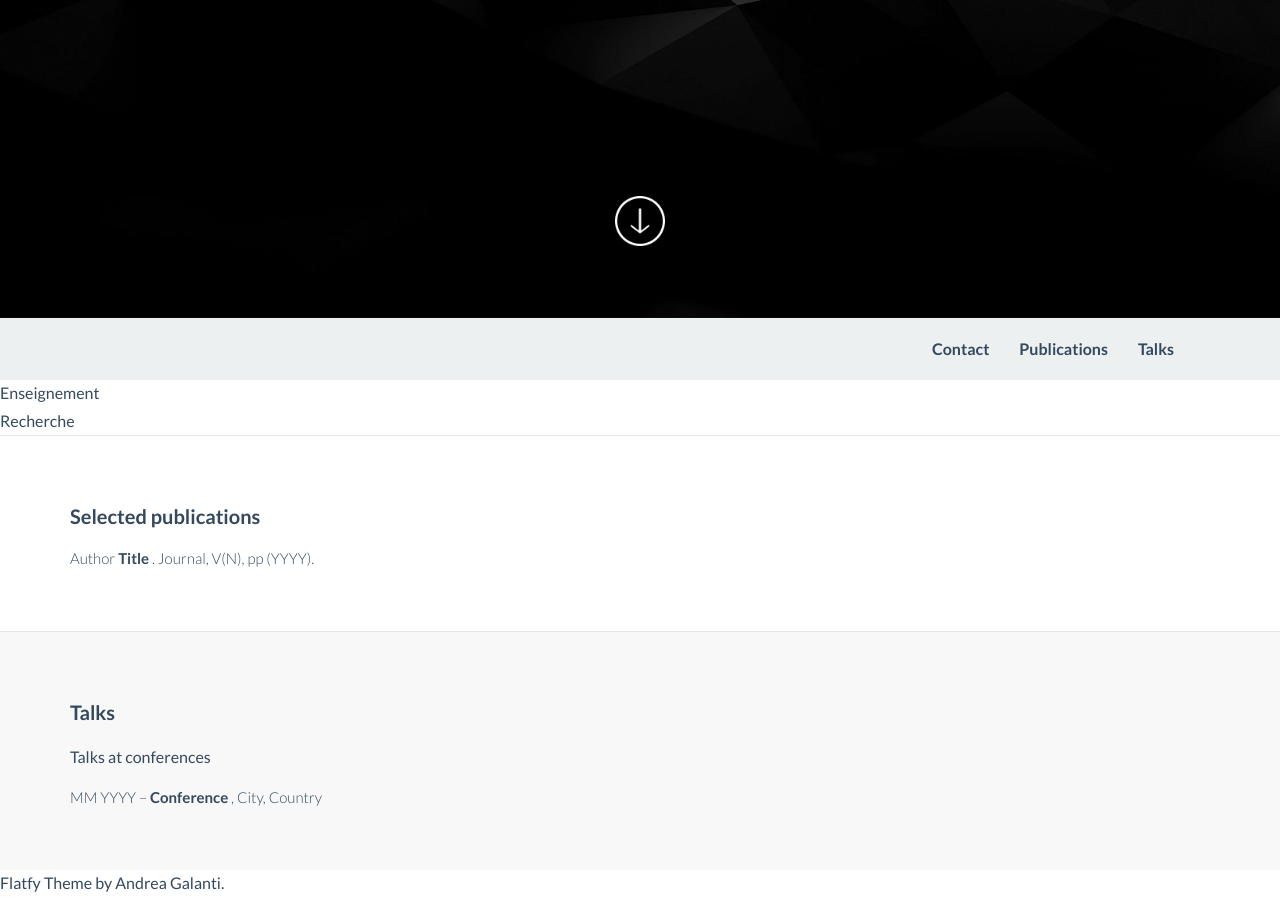
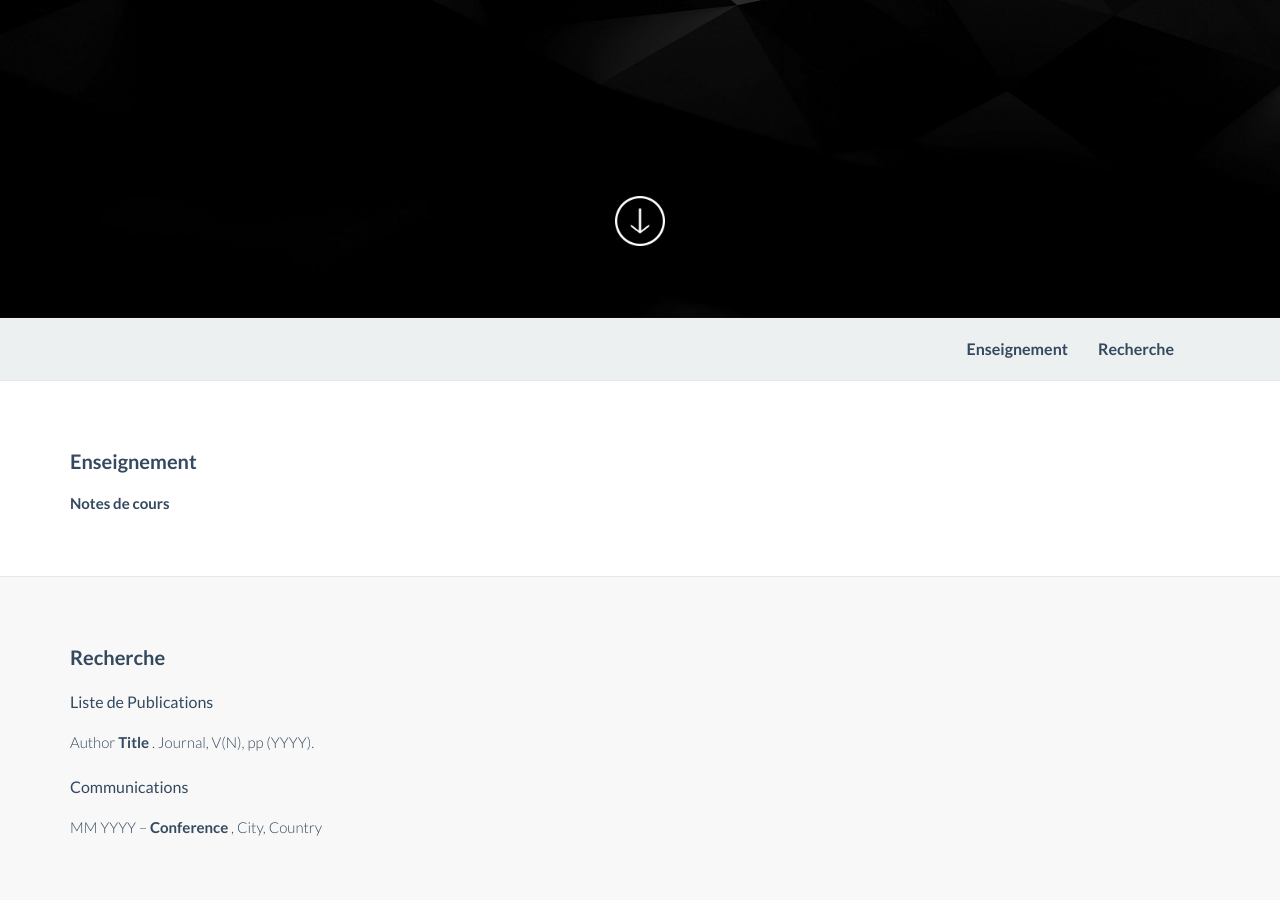
Before and after one commit to alucquiaud/alucquiaud.github.io, a Jekyll site: the page index.html, which Jekyll copies as it is, in a window 1280 px wide and 900 px high, scrolled down 582 px. Built offline with Jekyll 4.4.1, drawn with Linux system fonts in a browser that asks for light colours; nearby versions of some CDN libraries.

Commit message:
Update index.html

```diff
--- a/index.html
+++ b/index.html
@@ -83,9 +83,8 @@
 
 			<div class="collapse navbar-collapse navbar-right navbar-ex1-collapse">
 				<ul class="nav navbar-nav">
-					<li class="menuItem"><a href="#contact">Contact</a></li>
-					<li class="menuItem"><a href="#publications"> Publications</a></li>
-					<li class="menuItem"><a href="#talks">Talks</a></li>
+					<li class="menuItem"><a href="#enseignement"> Enseignement</a></li>
+					<li class="menuItem"><a href="#recherche">Recherche</a></li>
 				</ul>
 			</div>
 
@@ -93,14 +92,8 @@
 	</nav>
 
 
-
-  <A HREF="pages/teaching.html">Enseignement</A>
- <br>
-
-  <A HREF="pages/research.html">Recherche</A>
-
 	<!-- Selected publications -->
-    <div id ="publications" class="content-section-b">
+    <div id ="enseignement" class="content-section-b">
 
         <div class="container">
 
@@ -111,10 +104,11 @@
                 </div-->
 
                 <div class="col-sm-12 wow fadeInLeftBig"  data-animation-delay="200">
-                    <h3 class="section-heading">Selected publications</h3>
+                    <h3 class="section-heading">Enseignement</h3>
 					<div class="sub-title lead3"></div>
 
- <p class="lead"> Author  <b> Title </b>. Journal, V(N), pp (YYYY). <a href="link"></a></p>
+			<p class="lead"> <b> Notes de cours </b> </p>
+
 
 
 				</div>
@@ -125,7 +119,7 @@
 
 
 	<!-- Talks -->
-    <div id ="talks" class="content-section-a">
+    <div id ="recherche" class="content-section-a">
 
         <div class="container">
 
@@ -136,13 +130,16 @@
                 </div-->
 
                 <div class="col-sm-12 wow fadeInLeftBig"  data-animation-delay="200">
-                    <h3 class="section-heading">Talks</h3>
+                    <h3 class="section-heading">Recherche</h3>
 					<!-- <div class="sub-title lead3">Current and past projects</div>-->
 
+Liste de Publications
 
-Talks at conferences
+			 <p class="lead"> Author  <b> Title </b>. Journal, V(N), pp (YYYY). <a href="link"></a></p>
 
-<p class="lead"><a> MM YYYY </a>–  <b>  Conference </b>, City, Country
+Communications
+
+			<p class="lead"><a> MM YYYY </a>–  <b>  Conference </b>, City, Country
 
 
 				</div>
@@ -150,12 +147,6 @@ Talks at conferences
         </div>
         <!-- /.container -->
     </div>
-
-			<!-- LICENSE -->
-			<a rel="cc:attributionURL" href="http://www.andreagalanti.it/flatfy"
-		   property="dc:title">Flatfy Theme </a> by
-		   <a rel="dc:creator" href="http://www.andreagalanti.it"
-		   property="cc:attributionName">Andrea Galanti</a>.
 
 
           </div> <!-- /col-xs-7 -->
```
